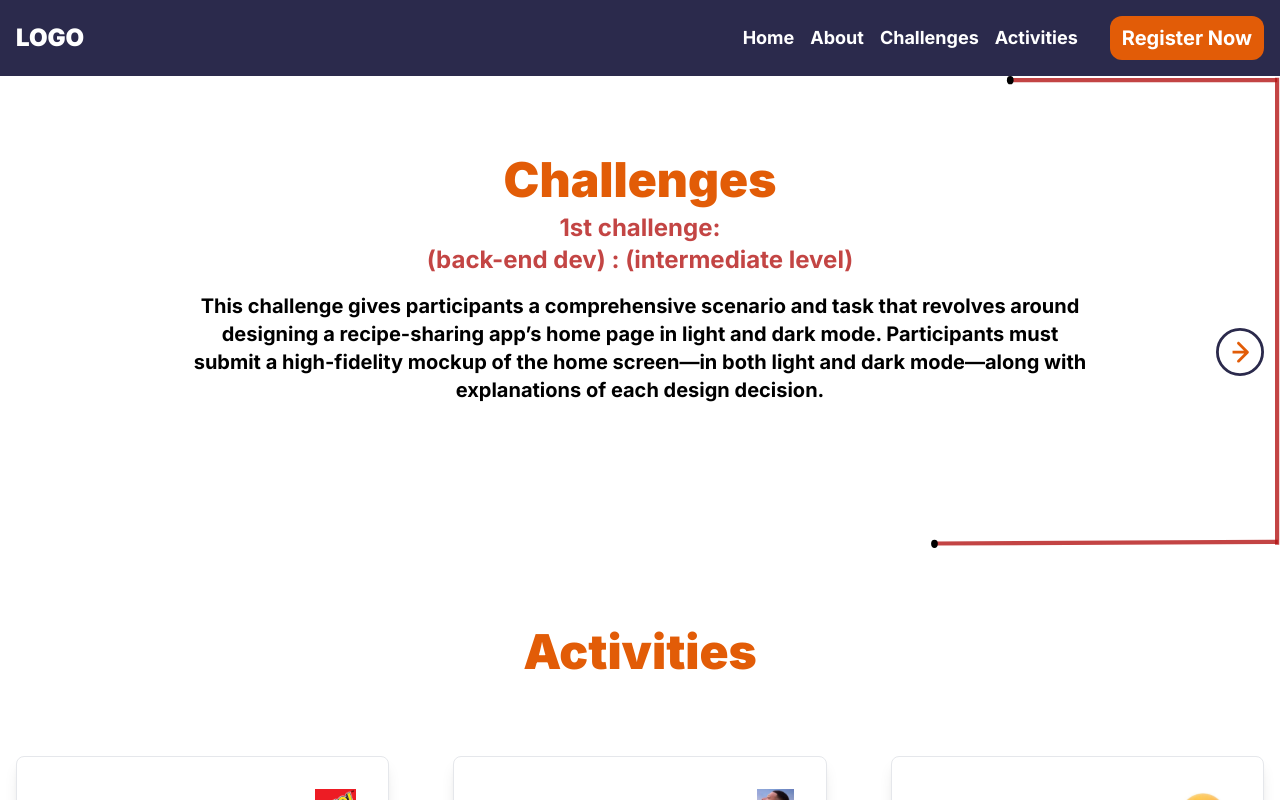
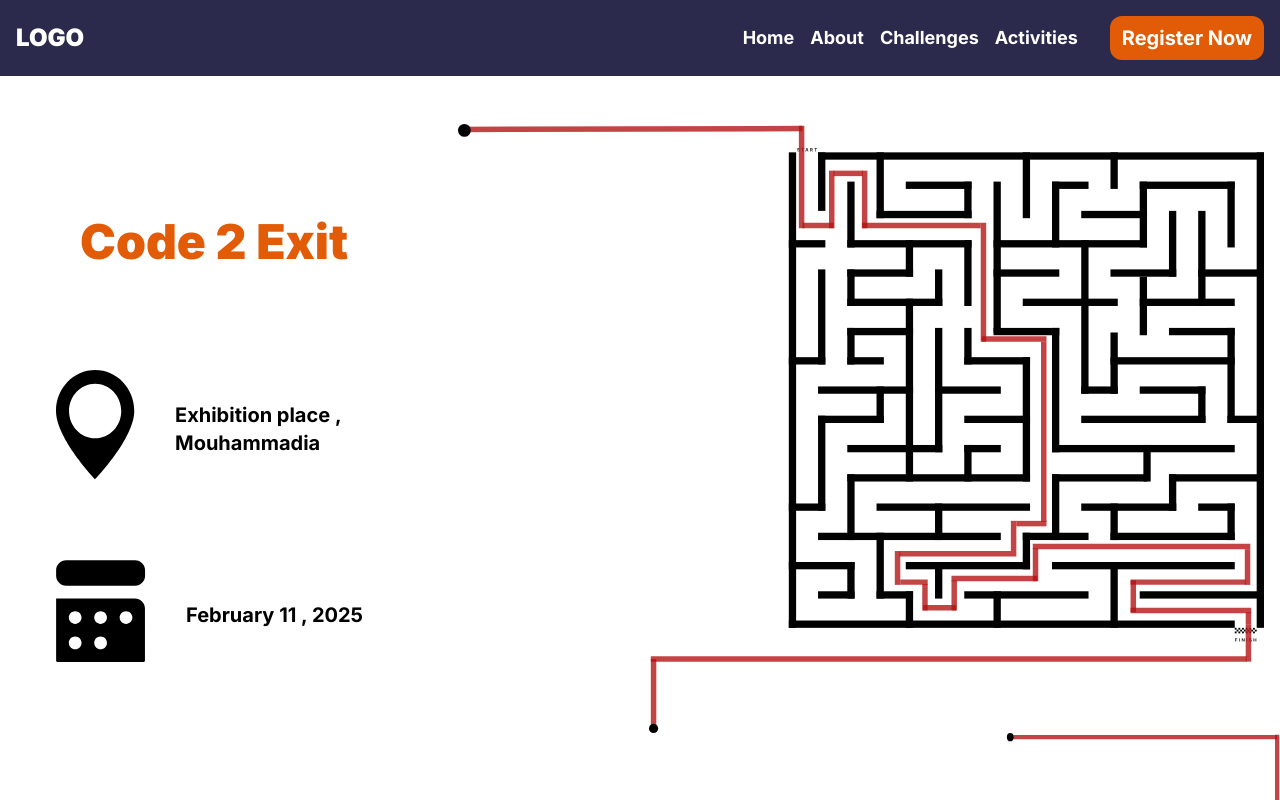
Before and after one commit to ELHart05/CSE-ESMS-landing-page, a React (Vite) app: page / in a window 1280 px wide. Shown: the top 800 px of the page. Built offline with nearby package versions, Linux system fonts and the light colour scheme.

Commit message:
hero section

```diff
--- a/src/App.jsx
+++ b/src/App.jsx
@@ -2,12 +2,14 @@ import Navbar from "./components/Navbar"
 import Challeges from "./components/Challenges"
 import Activities from "./components/Activities"
 import Footer from "./components/Footer"
+import Hero from "./components/Hero"
 
 //TODO: after coding your template call it here to test it
 const App = () => {
   return (
     <main className="font-main">
       <Navbar />
+      <Hero/>
       <Challeges />
       <Activities />
       <Footer />
--- a/src/components/Hero/index.jsx
+++ b/src/components/Hero/index.jsx
@@ -1,9 +1,27 @@
 import './style.css'
+import image from './../../../public/maze.svg'
+import map from './../../../public/map.svg'
+import calendar from './../../../public/calendar.svg'
 //TODO: coding hero section
 
 const Hero = () => {
   return (
-    <div>Hero</div>
+    <section id='Hero' className="relative flex items-center justify-between gap-2  sm:px-10 sm:pt-12 2md:px-4">
+        <div className='text' >
+        <h2 className='text-main font-black text-3xl m-16  sm:text-5xl '>Code 2 Exit </h2>
+        <div className="flex items-center">
+          <img src={map} alt="First" className="w-auto  h-auto object-cover m-10" />
+          <h2 className='font-bold text-md sm:text-xl mt-2'> Exhibition place , Mouhammadia</h2>
+        </div>
+        <div className="flex items-center">
+          <img src={calendar} alt="Second" className="w-auto  h-auto object-cover m-10" />
+          <h2 className='font-bold text-md sm:text-xl mt-2'>February 11 , 2025</h2>
+        </div>
+     </div>
+     <div className="image">
+         <img src={image}  alt="" className="w-auto h-auto object-cover" />
+       </div>
+  </section>
   )
 }
 
```
